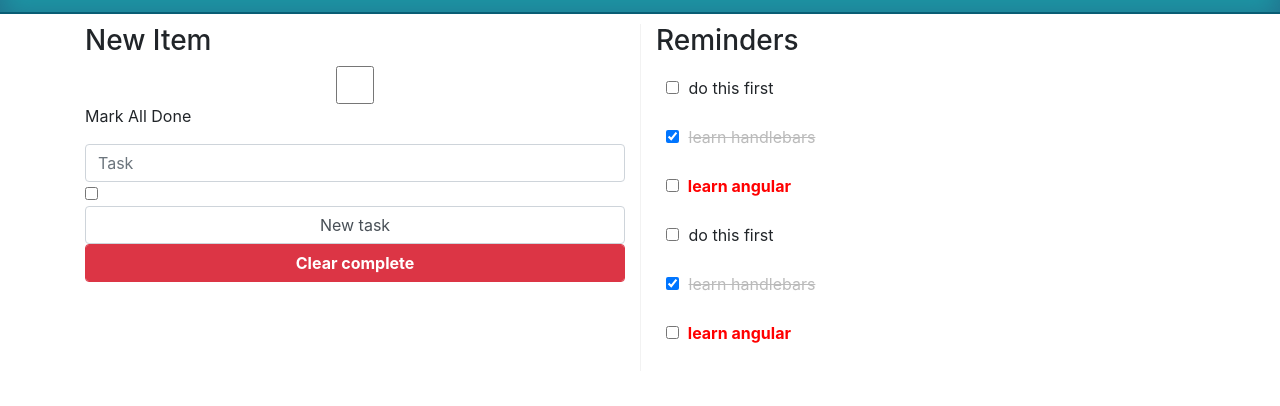
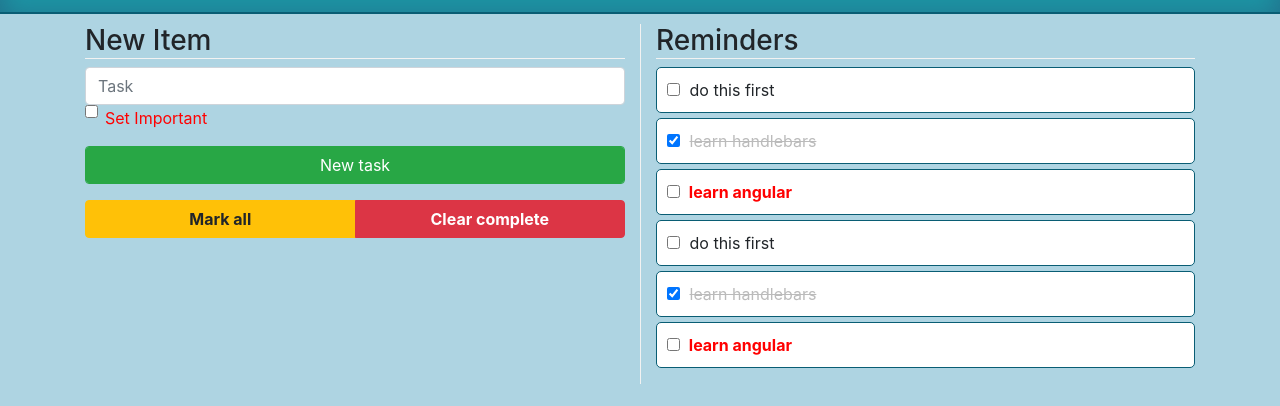
Before and after one commit to treyhuffine/todos-angular, a plain HTML site: page index.html in a window 1280 px wide. Shown: the part 56-462 px from the top of the page. Drawn offline with nearby package versions, Linux system fonts and the light colour scheme; some packages are replaced by stand-ins of ours.

Commit message:
Set final styling

```diff
--- a/list.html
+++ b/list.html
@@ -1,19 +1,21 @@
 <div class="row">
   <div class="col-sm-6 new-item-container">
     <h3>New Item</h3>
-    <p>
-      <input type="checkbox" class="form-control" ng-model="allDone" ng-click="markAll()"/>
-      Mark All Done
-    </p>
     <div id="form-wrapper">
       <input type="text" class="task form-control" placeholder="Task" ng-model="newTask.action">
-      <input type="checkbox" ng-model="newTask.important">
-      <button class="new-task form-control" ng-click="addNewTask()">New task</button>
+      <input type="checkbox" ng-model="newTask.important" class="set-important"><p class="important-text">Set Important</p>
+      <button class="btn btn-success new-task form-control" ng-click="addNewTask()">New task</button>
     </div>
-    <button ng-click="clearCompleted()"
-    class="btn btn-danger btn-clear form-control">
-      <strong>Clear complete</strong>
-    </button>
+    <div class="btn-group button-container">
+      <button ng-click="markAll()"
+      class="btn btn-warning btn-clear">
+        <strong>Mark all</strong>
+      </button>
+      <button ng-click="clearCompleted()"
+      class="btn btn-danger btn-clear">
+        <strong>Clear complete</strong>
+      </button>
+    </div>
   </div>
   <div class="col-sm-6 reminders-container">
     <h3>Reminders</h3>
--- a/main.js
+++ b/main.js
@@ -22,8 +22,8 @@ todos
   ];
 
   this.addNewTask = function(newTask) {
-    this.todos.unshift(newTask)
-  }
+    this.todos.unshift(newTask);
+  };
 })
 .controller("TodosCtlr", function($scope, todosService) {
   $scope.newTask = {};
--- a/style.css
+++ b/style.css
@@ -1,4 +1,6 @@
-html
+html, body {
+  background-color: rgb(174, 212, 226)
+}
 .done {
   color: #bbb;
   text-decoration: line-through;
@@ -30,13 +32,35 @@ ul {
   padding: 10px;
   border-radius: 5px;
   margin-top: 5px;
+  border: 1px solid rgb(9, 93, 116);
+  background-color: white;
+}
+.todo-item:hover {
+  background-color: rgb(182, 209, 221)
 }
 .action-text {
   padding-left: 5px;
 }
 .btn-clear {
-  margin-bottom: 10px;
+  width: 50%;
+}
+.btn-group {
+  width: 100%;
+}
+.button-container {
+  margin-top: 3%;
+}
+.set-important {
+  float: left;
+}
+.important-text {
+  padding-left: 20px;
+  padding-top: 1px;
+  color: red;
 }
 .reminders-container {
-  border-left: 1px solid rgb(242, 242, 242)
+  border-left: 1px solid rgb(242, 242, 242);
 }
+.row h3 {
+  border-bottom: 1px solid rgb(242, 242, 242);
+}
```
